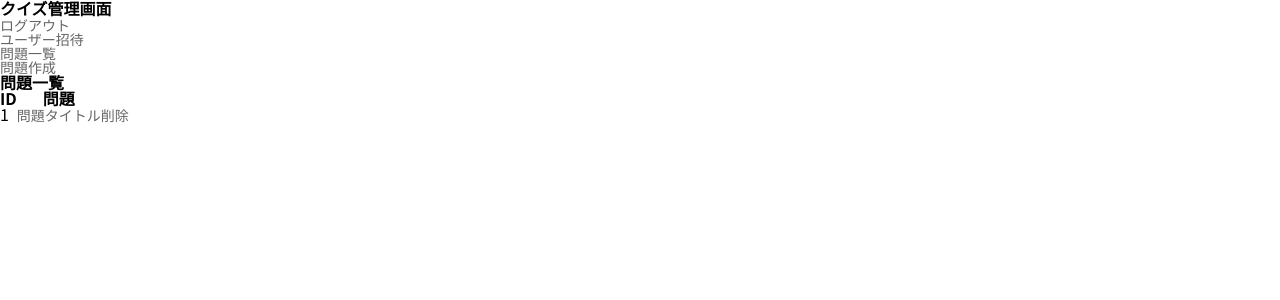
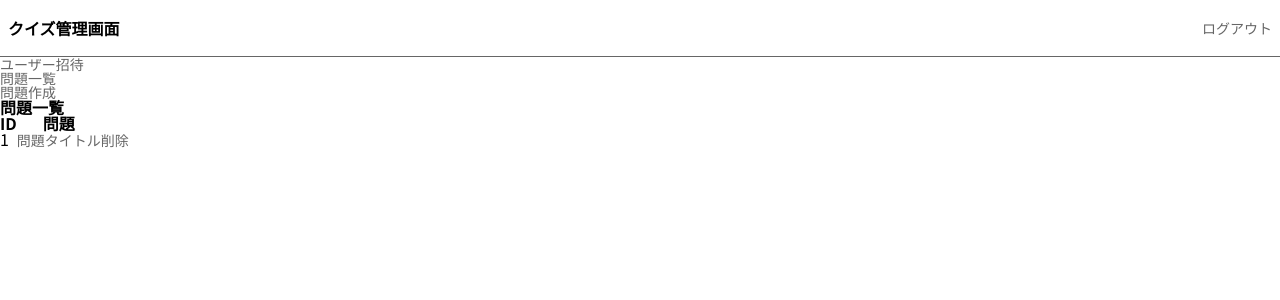
Before and after one commit to ko-shiro-hap/posse-ph2-website, a PHP site: page /admin/index.php in a window 1280 px wide. Shown: the top 300 px of the page. Run offline with PHP 8.4, Linux system fonts and the light colour scheme; data comes from the database, SQL or seed files in the repository.

Commit message:
adminのheaderの見た目作成

```diff
--- a/src/scss/common/_reset.scss
+++ b/src/scss/common/_reset.scss
@@ -36,7 +36,7 @@ footer,header,hgroup,menu,nav,section {
   display:block;
 }
 
-nav ul {
+nav, ul {
   list-style:none;
 }
 
--- /dev/null
+++ b/src/scss/config/_admin.scss
@@ -0,0 +1,10 @@
+@use "../global/variables" as v;
+@use "../global/mixin" as m;
+
+.admin__header {
+  display: flex;
+  padding: 20px 8px;
+  justify-content: space-between;
+  align-items: center;
+  border-bottom: 1px solid v.$dark-gray;
+}
--- a/src/scss/config/_index.scss
+++ b/src/scss/config/_index.scss
@@ -6,3 +6,4 @@
 @forward "footer";
 @forward "banner";
 @forward "js";
+@forward "admin";
--- a/src/scss/style.css
+++ b/src/scss/style.css
@@ -35,7 +35,7 @@ footer, header, hgroup, menu, nav, section {
   display: block;
 }
 
-nav ul {
+nav, ul {
   list-style: none;
 }
 
@@ -925,4 +925,12 @@ img {
 .js-slide {
   transform: translateX(-100%);
   opacity: 1;
+}
+
+.admin__header {
+  display: flex;
+  padding: 20px 8px;
+  justify-content: space-between;
+  align-items: center;
+  border-bottom: 1px solid #666666;
 }/*# sourceMappingURL=style.css.map */
```
Also changed, not shown: 1 other file.
